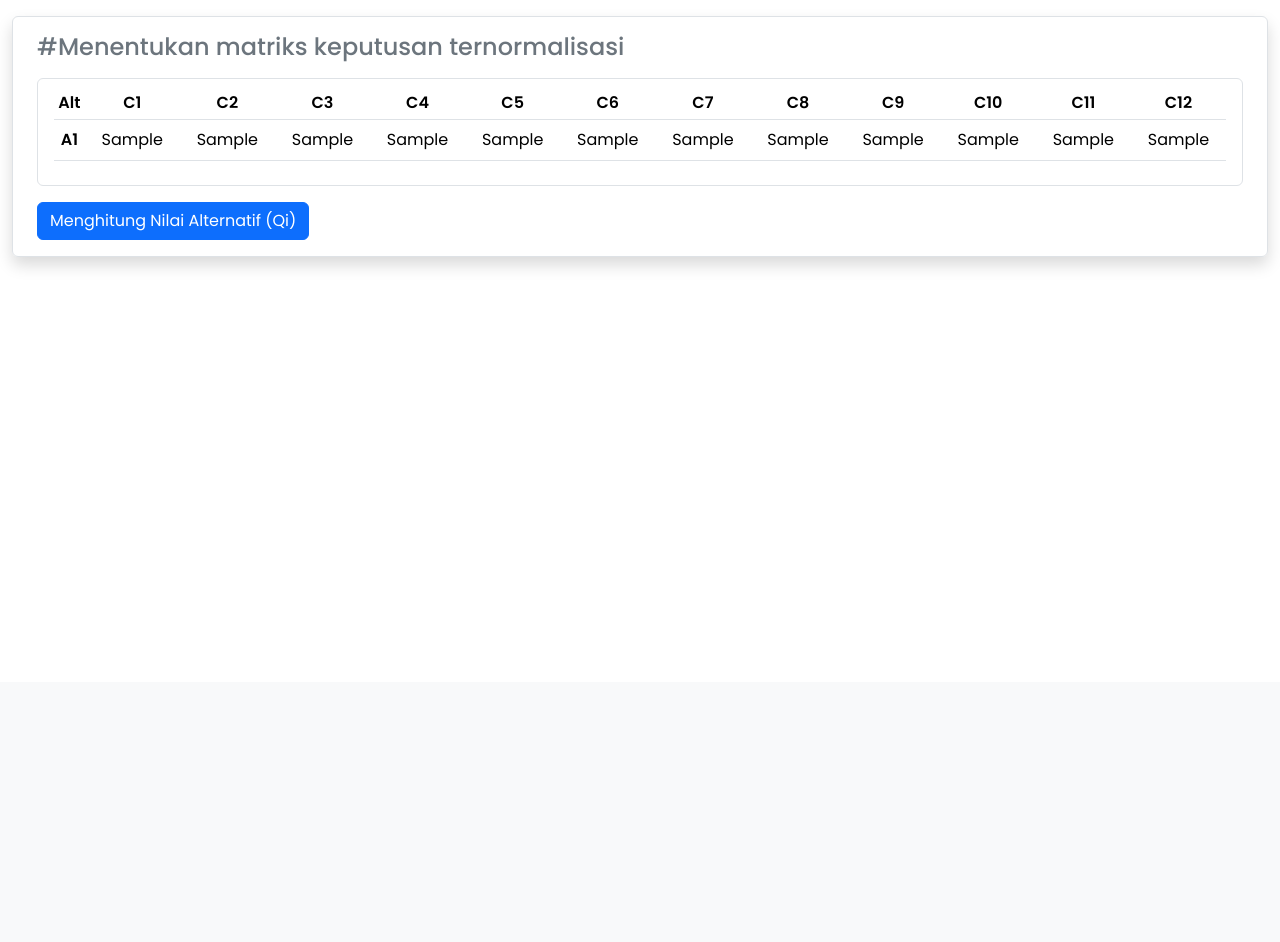
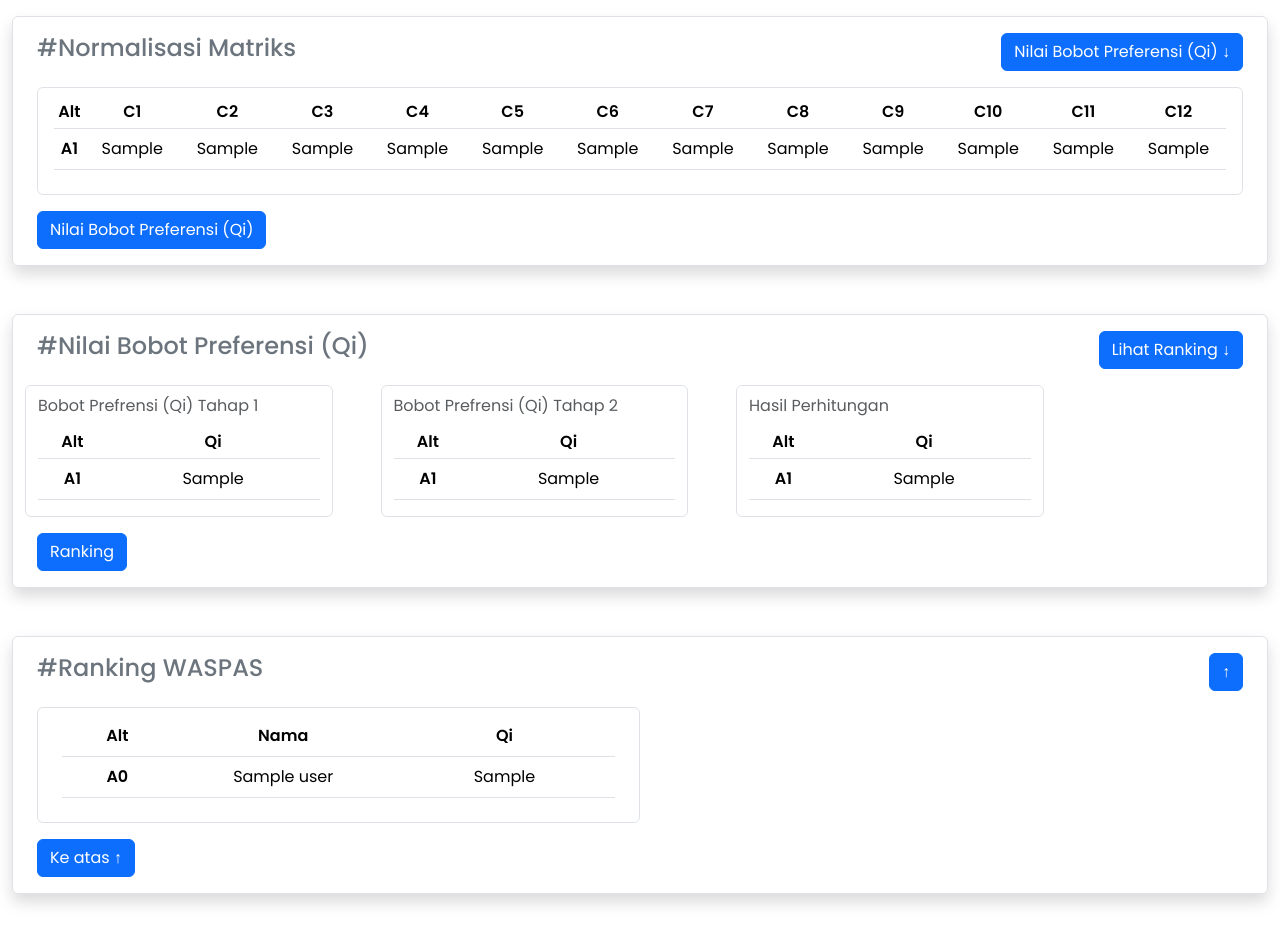
Before and after one commit to gerrygeop/spk-bantuan-pangan, a PHP site: the page made by app/views/perhitungan/waspas.php in a window 1280 px wide. Shown: the part 118-1060 px from the top of the page. Before the commit the page ends 384 px from the top, so only its background shows below. Run offline with PHP 8.4, Linux system fonts and the light colour scheme; the template is opened without the code that fills it: most values are stand-ins (such as "Sample title", 1, 10 or a date in 2020); some libraries are stand-ins or nearby versions.

Commit message:
Fix: perhitungan Waspas

```diff
--- a/app/views/kriteria/index.php
+++ b/app/views/kriteria/index.php
@@ -32,8 +32,10 @@
                     <?php $i=1; foreach ($data['alt'] as $alt) : ?>
                         <tr>
                             <th scope="row">
-                            <!--FOR LOOP NOMOR ALT DARI 1 ... SETERUSNYA
-                                GAK HARUS PAKE ID, BISA PAKE ANGKA BIASA KARNA GAK ADA PAGINATION-->
+                            <!--
+                            FOR LOOP NOMOR ALT DARI 1 ... SETERUSNYA
+                            GAK HARUS PAKE ID, BISA PAKE ANGKA BIASA KARNA GAK ADA PAGINATION
+                            -->
                                <?= 'A' . $i; ?>
                             </th>
                             <td scope="row">
--- a/app/views/perhitungan/index.php
+++ b/app/views/perhitungan/index.php
@@ -75,18 +75,18 @@
                             </thead>
                             <tbody>
                                 <?php
-                                    $jumlahAlt = count($data['tp']['rankTp']);
+                                    $jumlahAlt = count($data['alt']);
                                     $lolos = 50 * $jumlahAlt / 100;
 
                                     $i=1;
-                                    foreach($data['tp']['rankTp'] as $key => $value) {
+                                    foreach($data['wp']['rankWp'] as $key => $value) {
                                 ?>
                                     <tr>
                                         <th>
                                             <?= 'A'.$key; ?>
                                         </th>
                                         <td>
-                                            <?php foreach ($data['tp']['users'] as $n => $alt) {
+                                            <?php foreach ($data['wp']['users'] as $n => $alt) {
                                                 if ($n == $key) {
                                                     echo $alt;
                                                 }
--- a/app/views/perhitungan/waspas.php
+++ b/app/views/perhitungan/waspas.php
@@ -1,8 +1,8 @@
 <?php
-    $jumlahAlt = count($data['wp']['rankWp']);
+    $jmlAlternatif = count($data['alt']);
 ?>
 
-<div class="container-fluid">
+<div class="container-fluid" id="perhitungan-waspas">
 
     <nav aria-label="breadcrumb" class="ms-3">
         <ol class="breadcrumb">
@@ -12,9 +12,14 @@
     </nav>
 
     <div class="shadow px-4 py-3 rounded border mb-5">
+        <div class="d-flex align-items-center justify-content-between">
             <h4 class="text-secondary">
-            #Menentukan matriks keputusan ternormalisasi
+                #Normalisasi Matriks
             </h4>
+            <a class="btn btn-primary" href="#bobot-preferensi">
+                Nilai Bobot Preferensi (Qi) &darr;
+            </a>
+        </div>
 
         <div class="py-2 px-3 my-3 border border-1 rounded table-responsive">
             <table class="table table-sm align-middle">
@@ -29,201 +34,189 @@
                     </tr>
                 </thead>
                 <tbody>
-                    <?php for($i = 1; $i <= $jumlahAlt; $i++) { ?>
+                    <?php for($i = 1; $i <= $jmlAlternatif; $i++) { ?>
                         <tr class="text-center">
                             <th scope="row">
                                 <?= 'A' . $i; ?>
                             </th>
                             <td class="py-2 px-3">
-                                <?= substr($data['wp']['X']['R1-'.$i], 0, 6); ?>
+                                <?= substr($data['wp']["A1-$i"], 0, 6); ?>
                             </td>
                             <td class="py-2 px-3">
-                                <?= substr($data['wp']['X']['R2-'.$i], 0, 6); ?>
+                                <?= substr($data['wp']["A2-$i"], 0, 6); ?>
                             </td>
                             <td class="py-2 px-3">
-                                <?= substr($data['wp']['X']['R3-'.$i], 0, 6); ?>
+                                <?= substr($data['wp']["A3-$i"], 0, 6); ?>
                             </td>
                             <td class="py-2 px-3">
-                                <?= substr($data['wp']['X']['R4-'.$i], 0, 6); ?>
+                                <?= substr($data['wp']["A4-$i"], 0, 6); ?>
                             </td>
                             <td class="py-2 px-3">
-                                <?= substr($data['wp']['X']['R5-'.$i], 0, 6); ?>
+                                <?= substr($data['wp']["A5-$i"], 0, 6); ?>
                             </td>
                             <td class="py-2 px-3">
-                                <?= substr($data['wp']['X']['R6-'.$i], 0, 6); ?>
+                                <?= substr($data['wp']["A6-$i"], 0, 6); ?>
                             </td>
                             <td class="py-2 px-3">
-                                <?= substr($data['wp']['X']['R7-'.$i], 0, 6); ?>
+                                <?= substr($data['wp']["A7-$i"], 0, 6); ?>
                             </td>
                             <td class="py-2 px-3">
-                                <?= substr($data['wp']['X']['R8-'.$i], 0, 6); ?>
+                                <?= substr($data['wp']["A8-$i"], 0, 6); ?>
                             </td>
                             <td class="py-2 px-3">
-                                <?= substr($data['wp']['X']['R9-'.$i], 0, 6); ?>
+                                <?= substr($data['wp']["A9-$i"], 0, 6); ?>
                             </td>
                             <td class="py-2 px-3">
-                                <?= substr($data['wp']['X']['R10-'.$i], 0, 6); ?>
+                                <?= substr($data['wp']["A10-$i"], 0, 6); ?>
                             </td>
                             <td class="py-2 px-3">
-                                <?= substr($data['wp']['X']['R11-'.$i], 0, 6); ?>
+                                <?= substr($data['wp']["A11-$i"], 0, 6); ?>
                             </td>
                             <td class="py-2 px-3">
-                                <?= substr($data['wp']['X']['R12-'.$i], 0, 6); ?>
+                                <?= substr($data['wp']['A12-'.$i], 0, 6); ?>
                             </td>
                         </tr>
                     <?php } ?>
                 </tbody>
             </table>
         </div>
-        <a class="btn btn-primary" data-bs-toggle="collapse" href="#matrix-bobot">
-            Menghitung Nilai Alternatif (Qi)
+        <a class="btn btn-primary" href="#bobot-preferensi">
+            Nilai Bobot Preferensi (Qi)
         </a>
     </div>
 
-    <div class="collapse shadow px-4 py-3 rounded border mb-5" id="matrix-bobot">
+    <div class="shadow px-4 py-3 rounded border mb-5" id="bobot-preferensi">
+        <div class="col d-flex align-items-center justify-content-between">
             <h4 class="text-secondary">
-            #Menghitung Nilai Alternatif (Qi)
+                #Nilai Bobot Preferensi (Qi)
             </h4>
-        <div class="py-2 px-3 my-3 border border-1 rounded table-responsive">
-            <table class="table table-sm align-middle">
+            <a class="btn btn-primary" href="#hasil-perhitungan">
+                Lihat Ranking &darr;
+            </a>
+        </div>
+        <div class="row gap-5">
+            <div class="col-sm-12 col-md-3 my-3 border border-1 rounded table-responsive">
+                <table class="table table-sm caption-top align-middle">
+                    <caption>Bobot Prefrensi (Qi) Tahap 1</caption>
                     <thead>
                         <tr class="text-center">
                             <th scope="col">Alt</th>
-                        <?php for ($i=1; $i <= 11; $i++) { ?>
-                            <th scope="col">
-                                <?= 'C' . $i; ?>
-                            </th>
-                        <?php } ?>
+                            <th scope="col">Qi</th>
                         </tr>
                     </thead>
                     <tbody>
-                    <?php for($i = 1; $i <= $jumlahAlt; $i++) { ?>
+                        <?php for($i = 1; $i <= $jmlAlternatif; $i++) { ?>
                             <tr class="text-center">
-                            <th scope="row">
+                                <th>
                                     <?= 'A' . $i; ?>
                                 </th>
                                 <td class="py-2 px-3">
-                                <?= substr($data['wp']['V']['V1-'.$i], 0, 6); ?>
-                            </td>
-                            <td class="py-2 px-3">
-                                <?= substr($data['wp']['V']['V2-'.$i], 0, 6); ?>
-                            </td>
-                            <td class="py-2 px-3">
-                                <?= substr($data['wp']['V']['V3-'.$i], 0, 6); ?>
-                            </td>
-                            <td class="py-2 px-3">
-                                <?= substr($data['wp']['V']['V4-'.$i], 0, 6); ?>
-                            </td>
-                            <td class="py-2 px-3">
-                                <?= substr($data['wp']['V']['V5-'.$i], 0, 6); ?>
-                            </td>
-                            <td class="py-2 px-3">
-                                <?= substr($data['wp']['V']['V6-'.$i], 0, 6); ?>
-                            </td>
-                            <td class="py-2 px-3">
-                                <?= substr($data['wp']['V']['V7-'.$i], 0, 6); ?>
-                            </td>
-                            <td class="py-2 px-3">
-                                <?= substr($data['wp']['V']['V8-'.$i], 0, 6); ?>
-                            </td>
-                            <td class="py-2 px-3">
-                                <?= substr($data['wp']['V']['V9-'.$i], 0, 6); ?>
-                            </td>
-                            <td class="py-2 px-3">
-                                <?= substr($data['wp']['V']['V10-'.$i], 0, 6); ?>
-                            </td>
-                            <td class="py-2 px-3">
-                                <?= substr($data['wp']['V']['V11-'.$i], 0, 6); ?>
-                            </td>
-                            <td class="py-2 px-3">
-                                <?= substr($data['wp']['V']['V12-'.$i], 0, 6); ?>
+                                    <?= substr($data['wp']["QP1-$i"], 0, 8); ?>
                                 </td>
                             </tr>
                         <?php } ?>
                     </tbody>
                 </table>
             </div>
-        <a class="btn btn-primary" data-bs-toggle="collapse" href="#solusi-ideal">
-            Solusi ideal positif dan negatif
-        </a>
-    </div>
 
-    <div class="collapse shadow px-4 py-3 rounded border mb-5" id="solusi-ideal">
-        <h4 class="text-secondary">
-            #Solusi ideal positif dan negatif
-        </h4>
-            <div class="col-sm col-lg-6 py-2 px-4 my-3 border border-1 rounded table-responsive">
-            <table class="table align-middle">
+            <div class="col-sm-12 col-md-3 my-3 border border-1 rounded table-responsive">
+                <table class="table table-sm caption-top align-middle">
+                    <caption>Bobot Prefrensi (Qi) Tahap 2</caption>
                     <thead>
                         <tr class="text-center">
-                        <th class="col-2">Alt</th>
-                        <th class="col-4">D+</th>
-                        <th class="col-4">D-</th>
+                            <th scope="col">Alt</th>
+                            <th scope="col">Qi</th>
                         </tr>
                     </thead>
                     <tbody>
-                    <?php for ($i=1; $i <= $jumlahAlt; $i++) { ?>
+                        <?php for($i = 1; $i <= $jmlAlternatif; $i++) { ?>
                             <tr class="text-center">
-                            <th>
+                                <th scope="row">
                                     <?= 'A' . $i; ?>
                                 </th>
-                            <td>
-                                <?= substr($data['wp']['DP'.$i], 0, 7); ?>
-                            </td>
-                            <td>
-                                <?= substr($data['wp']['DM'.$i], 0, 7); ?>
+                                <td class="py-2 px-3">
+                                    <?= substr($data['wp']["QP2-$i"], 0, 8); ?>
                                 </td>
                             </tr>
                         <?php } ?>
                     </tbody>
                 </table>
             </div>
-        <a class="btn btn-primary" data-bs-toggle="collapse" href="#ranking-waspas">
-            Ranking Waspas
-        </a>
-    </div>
-    <div class="collapse shadow px-4 py-3 rounded border mb-5" id="rangking-waspas">
-        <a class="btn btn-primary" data-bs-toggle="collapse" href="#ranking-waspas">
-            Ranking WASPAS
-        </a>
-    </div>
 
-    <div class="collapse shadow px-4 py-3 rounded border mb-5" id="ranking-waspas">
-        <h4 class="text-secondary">
-            #Ranking Waspas
-        </h4>
-            <div class="col-sm col-lg-6 py-2 px-4 my-3 border border-1 rounded">
-            <table class="table align-middle">
+            <div class="col-sm-12 col-md-3 my-3 border border-1 rounded table-responsive">
+                <table class="table table-sm caption-top align-middle">
+                    <caption>Hasil Perhitungan</caption>
                     <thead>
-                    <tr>
-                        <th>Alt</th>
-                        <th>Nama</th>
-                        <th>Nilai</th>
+                        <tr class="text-center">
+                            <th scope="col">Alt</th>
+                            <th scope="col">Qi</th>
                         </tr>
                     </thead>
                     <tbody>
-                    <?php
-                        foreach($data['wp']['rankWp'] as $key => $value) {
-                    ?>
-                        <tr>
-                            <th>
-                                <?= 'A'.$key;?>
+                        <?php for($i = 1; $i <= $jmlAlternatif; $i++) { ?>
+                            <tr class="text-center">
+                                <th scope="row">
+                                    <?= 'A' . $i; ?>
                                 </th>
-                            <td>
-                                <?php foreach ($data['wp']['users'] as $n => $alt) {
-                                    if ($n == $key) {
-                                        echo $alt;
-                                    }
-                                } ?>
-                            </td>
-                            <td>
-                                <?= substr($value, 0, 6); ?>
+                                <td class="py-2 px-3">
+                                    <?= substr($data['wp']["QP3-$i"], 0, 10); ?>
                                 </td>
                             </tr>
                         <?php } ?>
                     </tbody>
                 </table>
             </div>
+
+        </div>
+        <a class="btn btn-primary" data-bs-toggle="collapse" href="#hasil-perhitungan">
+            Ranking
+        </a>
+    </div>
+
+    <div class="shadow px-4 py-3 rounded border mb-5" id="hasil-perhitungan">
+
+        <div class="d-flex justify-content-between align-items-center">
+            <h4 class="text-secondary">
+                #Ranking WASPAS
+            </h4>
+            <a class="btn btn-primary" href="#perhitungan-waspas">
+                &uarr;
+            </a>
+        </div>
+
+        <div class="col-sm col-lg-6 py-2 px-4 my-3 border border-1 rounded table-responsive">
+            <table class="table align-middle">
+                <thead>
+                    <tr class="text-center">
+                        <th class="col-2">Alt</th>
+                        <th class="col-4">Nama</th>
+                        <th class="col-4">Qi</th>
+                    </tr>
+                </thead>
+                <tbody>
+                    <?php foreach ($data["wp"]["rankWp"] as $key => $value) { ?>
+                        <tr class="text-center">
+                            <th>
+                                <?= 'A' . $key; ?>
+                            </th>
+                            <td>
+                                <?php foreach ($data['wp']['users'] as $id => $alt) {
+                                    if ($id == $key) {
+                                        echo $alt;
+                                    }
+                                } ?>
+                            </td>
+                            <td class="py-2 px-3">
+                                <?= substr($value, 0, 10); ?>
+                            </td>
+                        </tr>
+                    <?php } ?>
+                </tbody>
+            </table>
+        </div>
+        <a class="btn btn-primary" href="#perhitungan-waspas">
+            Ke atas &uarr;
+        </a>
     </div>
 
 </div>
```
Also changed, not shown: app/models/PerhitunganModel.php (+48 -35 lines), db/app_bpnt.sql (+55 -55 lines). Lines whose indentation alone changed are shown as unchanged.
